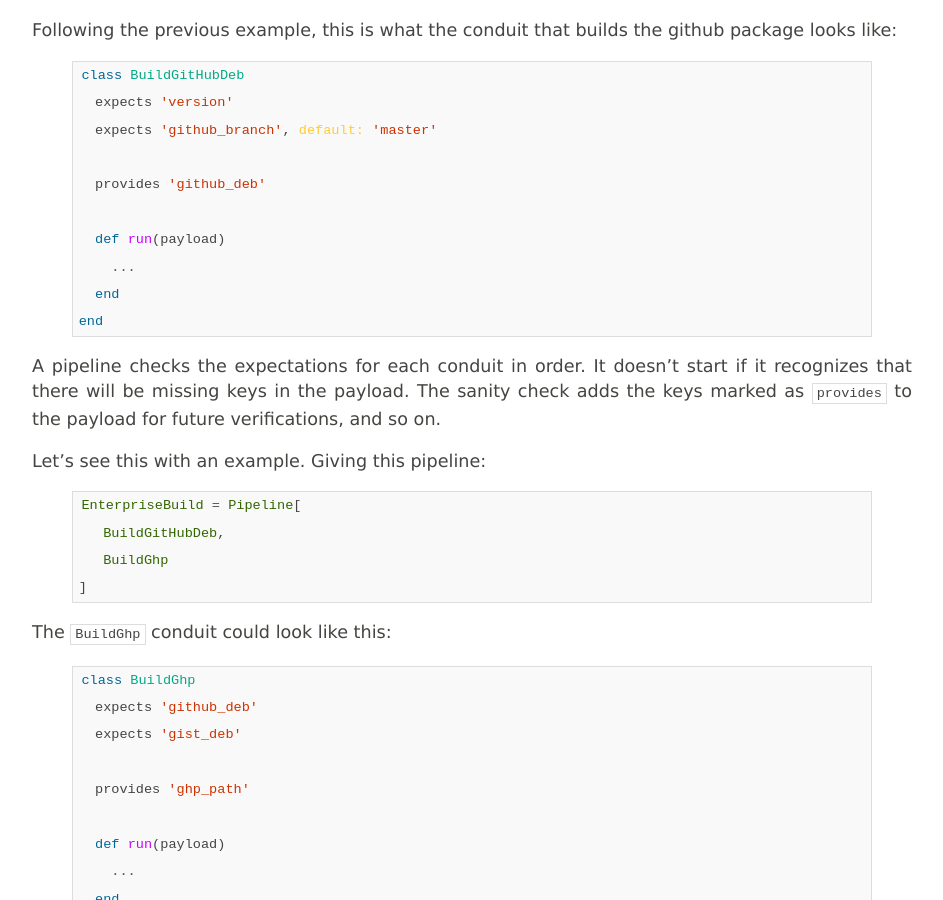
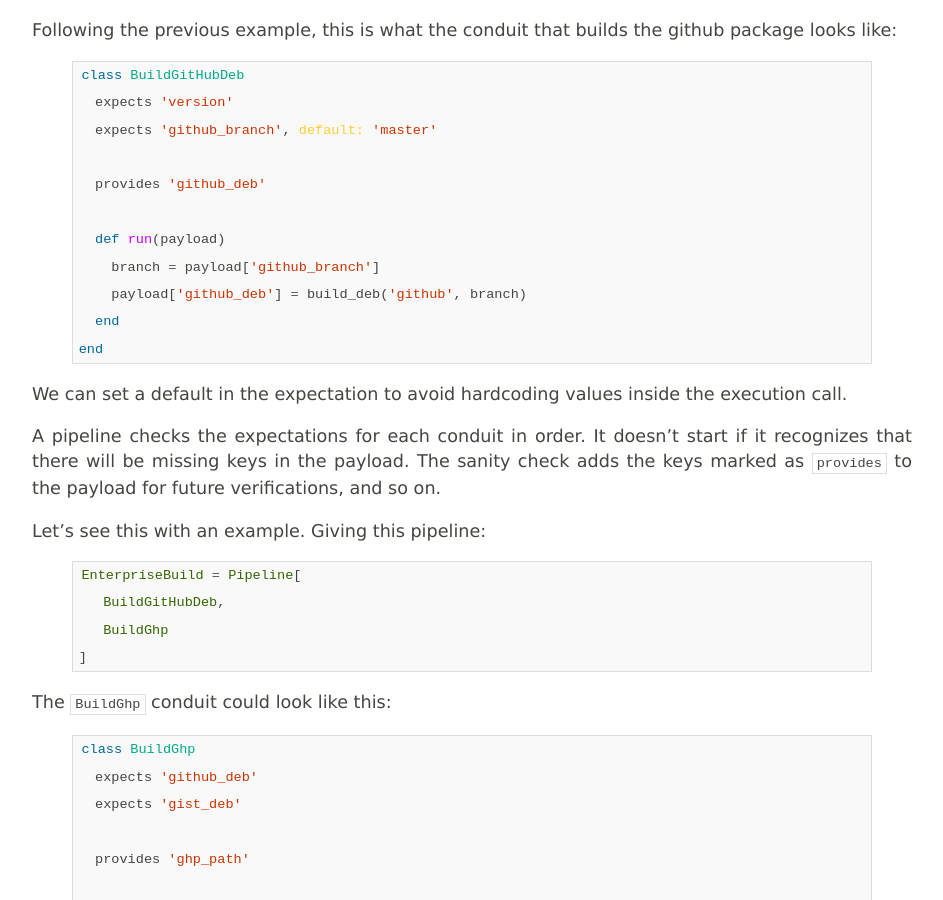
Before and after one commit to calavera/calavera.github.com, a Jekyll site: the page built from _posts/2014-03-09-managing-expecations-in-composable-builds.md, in a window 1280 px wide and 900 px high, scrolled down 895 px. Shown: the whole window, without its empty margins (168-1111 px from the left). Built offline with Jekyll 4.4.1, drawn with Linux system fonts in a browser that asks for light colours; comment, search, counter and statistics services are not loaded.

Commit message:
Add a line about defaults.

```diff
--- a/_posts/2014-03-09-managing-expecations-in-composable-builds.md
+++ b/_posts/2014-03-09-managing-expecations-in-composable-builds.md
@@ -38,10 +38,13 @@ class BuildGitHubDeb
   provides 'github_deb'
 
   def run(payload)
-    ...
+    branch = payload['github_branch']
+    payload['github_deb'] = build_deb('github', branch)
   end
 end
 {% endhighlight %}
+
+We can set a default in the expectation to avoid hardcoding values inside the execution call.
 
 A pipeline checks the expectations for each conduit in order. It doesn't start if it recognizes that there will be missing keys in the payload. The sanity check adds the keys marked as `provides` to the payload for future verifications, and so on.
 
```
